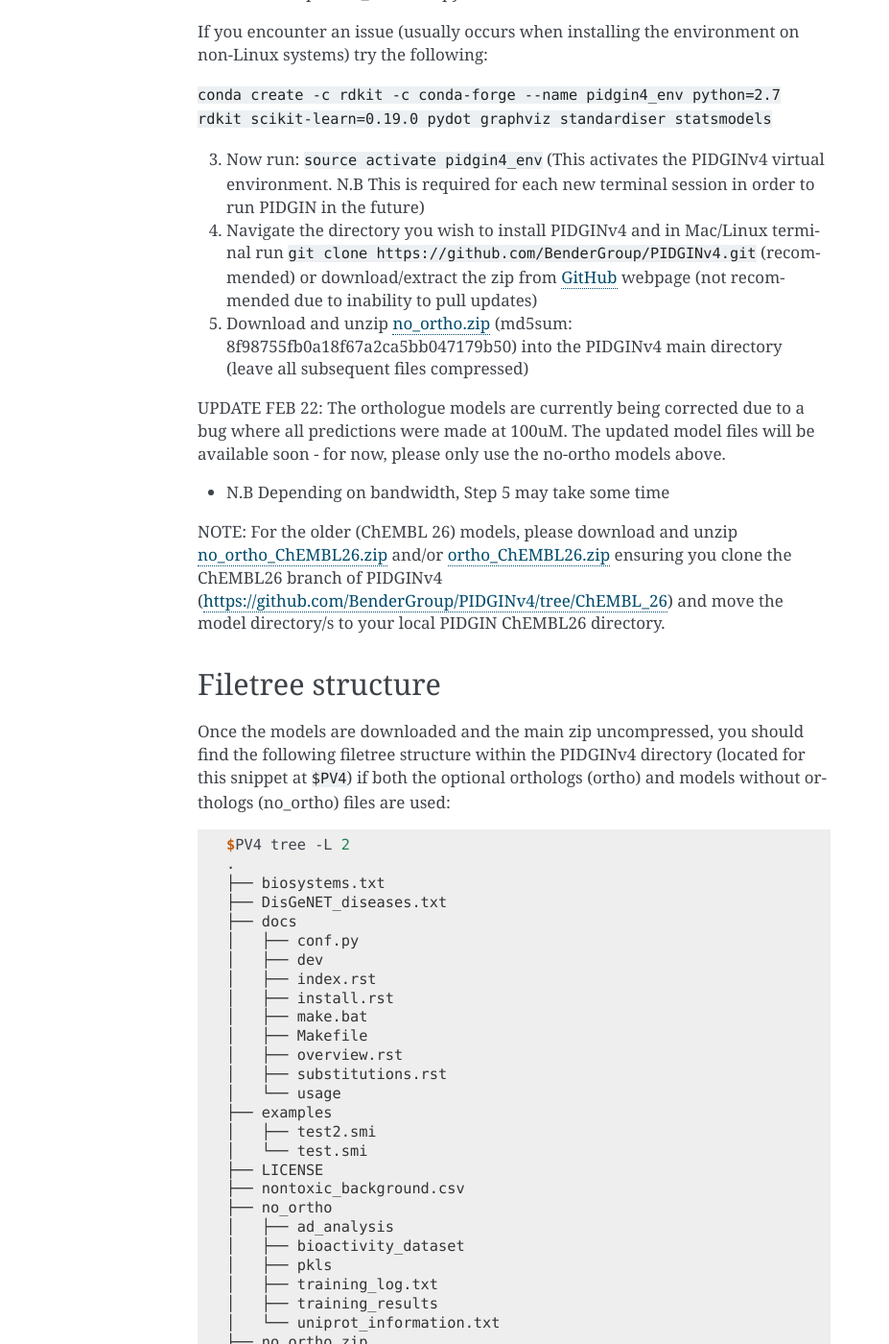
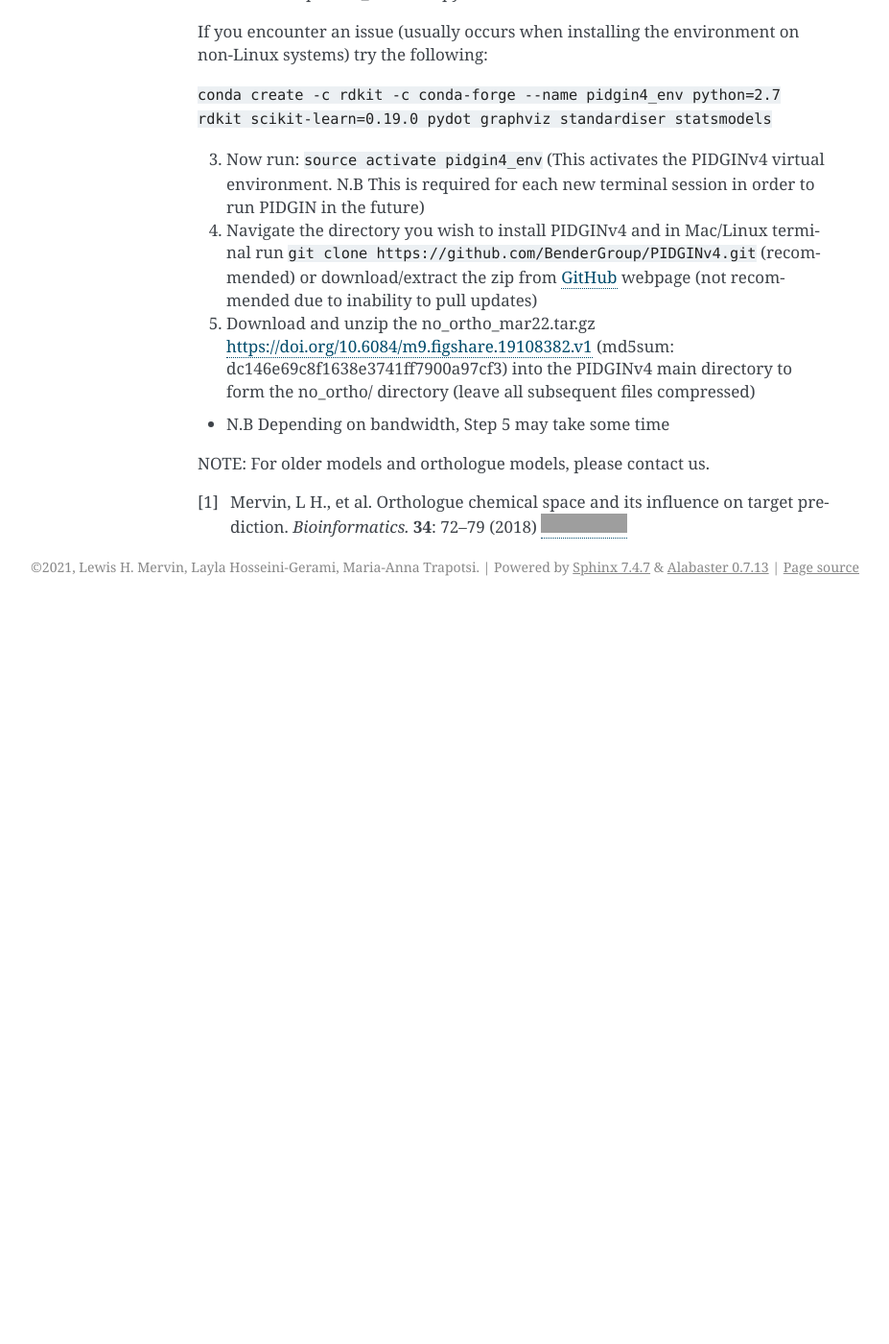
Before and after one commit to BenderGroup/PIDGINv4, a Sphinx documentation site: the page built from docs/install.rst, in a window 1280 px wide and 1400 px high, scrolled down 800 px. Shown: the whole window at 96% size, without its empty margins (214-1141 px from the left). Built offline with Sphinx 7.4.7, drawn with Linux system fonts in a browser that asks for light colours; after the commit the page ends 1430 px from its top, so only the background shows below that; some of the changed text lies outside the part shown; grey boxes are pictures that could not be loaded.

Commit message:
Update install.rst

```diff
--- a/docs/install.rst
+++ b/docs/install.rst
@@ -22,7 +22,7 @@
 
 Follow these steps on Linux/OSX:
 
-1. ``Download and install Anaconda2 for Python 2.7 from https://www.continuum.io/downloads``
+1. ``Download and install Anaconda from https://www.continuum.io/downloads``
 
 2. Open terminal in Mac/Linux and run ``conda env create -f pidgin4_env.yml --name pidgin4_env``
 
@@ -38,67 +38,11 @@
 
 4. Navigate the directory you wish to install PIDGINv4 and in Mac/Linux terminal run ``git clone https://github.com/BenderGroup/PIDGINv4.git`` (recommended) or download/extract the zip from `GitHub`_ webpage (not recommended due to inability to pull updates)
 
-5. Download and unzip `no_ortho.zip`_ (md5sum: 8f98755fb0a18f67a2ca5bb047179b50) into the PIDGINv4 main directory (leave all subsequent files compressed)
-
-UPDATE FEB 22: The orthologue models are currently being corrected due to a bug where all predictions were made at 100uM. The updated model files will be available soon - for now, please only use the no-ortho models above.
+5. Download and unzip the no_ortho_mar22.tar.gz https://doi.org/10.6084/m9.figshare.19108382.v1 (md5sum: dc146e69c8f1638e3741ff7900a97cf3) into the PIDGINv4 main directory to form the no_ortho/ directory (leave all subsequent files compressed)
 
 * N.B Depending on bandwidth, Step 5 may take some time
 
-NOTE: For the older (ChEMBL 26) models, please download and unzip `no_ortho_ChEMBL26.zip`_ and/or `ortho_ChEMBL26.zip`_ ensuring you clone the ChEMBL26 branch of PIDGINv4 (https://github.com/BenderGroup/PIDGINv4/tree/ChEMBL_26) and move the model directory/s to your local PIDGIN ChEMBL26 directory.
-
-
-Filetree structure
-~~~~~~~~~~~~~~~~~~
-
-Once the models are downloaded and the main zip uncompressed, you should find the
-following filetree structure within the PIDGINv4 directory (located for this snippet at
-``$PV4``) if both the optional orthologs (ortho) and models without orthologs (no_ortho)
-files are used:
-
-.. code-block:: shell-session
-
-	$PV4 tree -L 2
-	.
-	├── biosystems.txt
-	├── DisGeNET_diseases.txt
-	├── docs
-	│   ├── conf.py
-	│   ├── dev
-	│   ├── index.rst
-	│   ├── install.rst
-	│   ├── make.bat
-	│   ├── Makefile
-	│   ├── overview.rst
-	│   ├── substitutions.rst
-	│   └── usage
-	├── examples
-	│   ├── test2.smi
-	│   └── test.smi
-	├── LICENSE
-	├── nontoxic_background.csv
-	├── no_ortho
-	│   ├── ad_analysis
-	│   ├── bioactivity_dataset
-	│   ├── pkls
-	│   ├── training_log.txt
-	│   ├── training_results
-	│   └── uniprot_information.txt
-	├── no_ortho.zip
-	├── ortho
-	│   ├── ad_analysis
-	│   ├── bioactivity_dataset
-	│   ├── check_ad2.py
-	│   ├── check_ad.py
-	│   ├── pkls
-	│   ├── training_log.txt
-	│   ├── training_results
-	│   └── uniprot_information.txt
-	├── ortho.zip
-	├── pidgin4_env.yml
-	├── sim_to_train.py
-	├── predict_enriched.py
-	├── predict.py
-	└── README.rst
+NOTE: For older models and orthologue models, please contact us.
 
 .. [1] |mervin2018|
 
```
